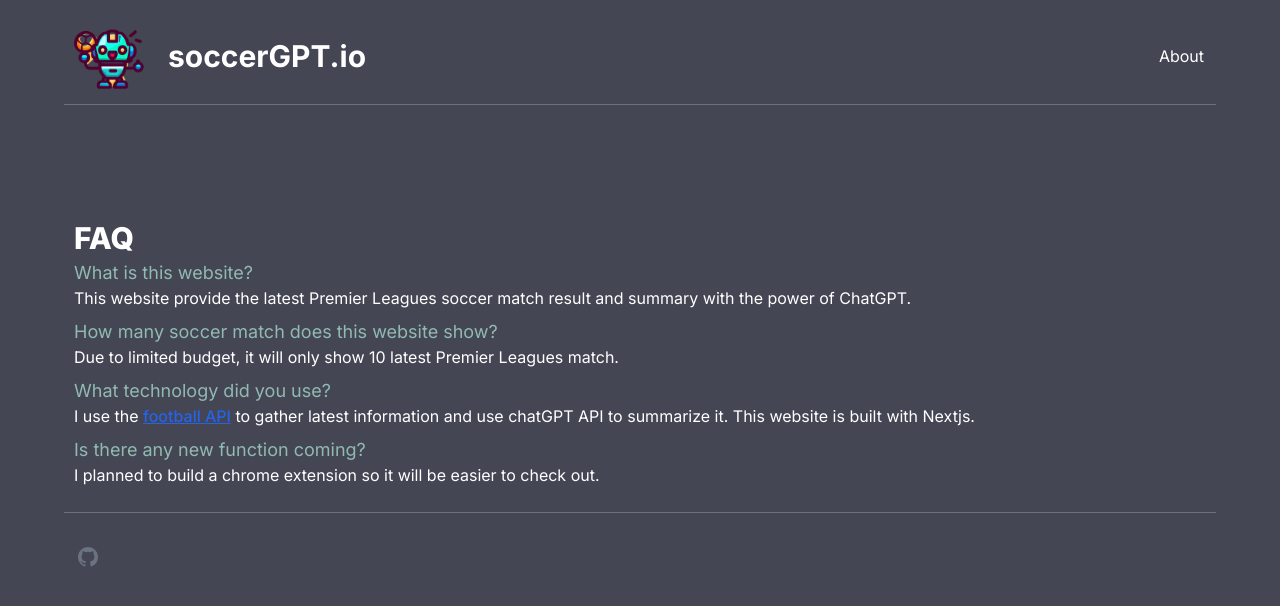
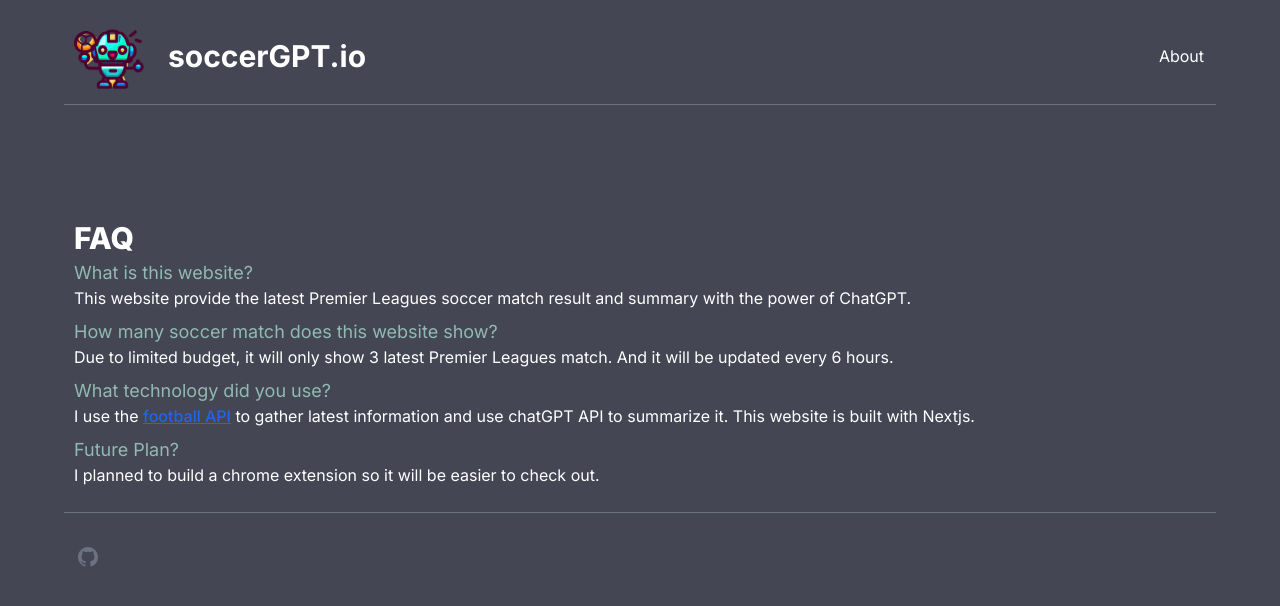
Before and after one commit to mikelin0804/soccerGPT, a Next.js app: page /about in a window 1280 px wide. Shown: the top 606 px of the page. Built offline with nearby package versions, Linux system fonts and the light colour scheme.

Commit message:
Update README

```diff
--- a/pages/about.tsx
+++ b/pages/about.tsx
@@ -14,10 +14,10 @@
             <div className="question"> What is this website?</div>
             <div className="answer"> This website provide the latest Premier Leagues soccer match result and summary with the power of ChatGPT.</div>
             <div className="question"> How many soccer match does this website show?</div>
-            <div className="answer"> Due to limited budget, it will only show 10 latest Premier Leagues match.</div>
+            <div className="answer"> Due to limited budget, it will only show 3 latest Premier Leagues match. And it will be updated every 6 hours.</div>
             <div className="question"> What technology did you use?</div>
             <div className="answer"> I use the <a href="https://www.api-football.com/" className="font-medium text-blue-600 underline dark:text-yellow-500 hover:no-underline">football API</a> to gather latest information and use chatGPT API to summarize it. This website is built with Nextjs.</div>
-            <div className="question"> Is there any new function coming?</div>
+            <div className="question"> Future Plan?</div>
             <div className="answer"> I planned to build a chrome extension so it will be easier to check out.</div>
     </div>
     <Footer />
```
Also changed, not shown: 1 other file (tests, documents, lock files or other folders).
